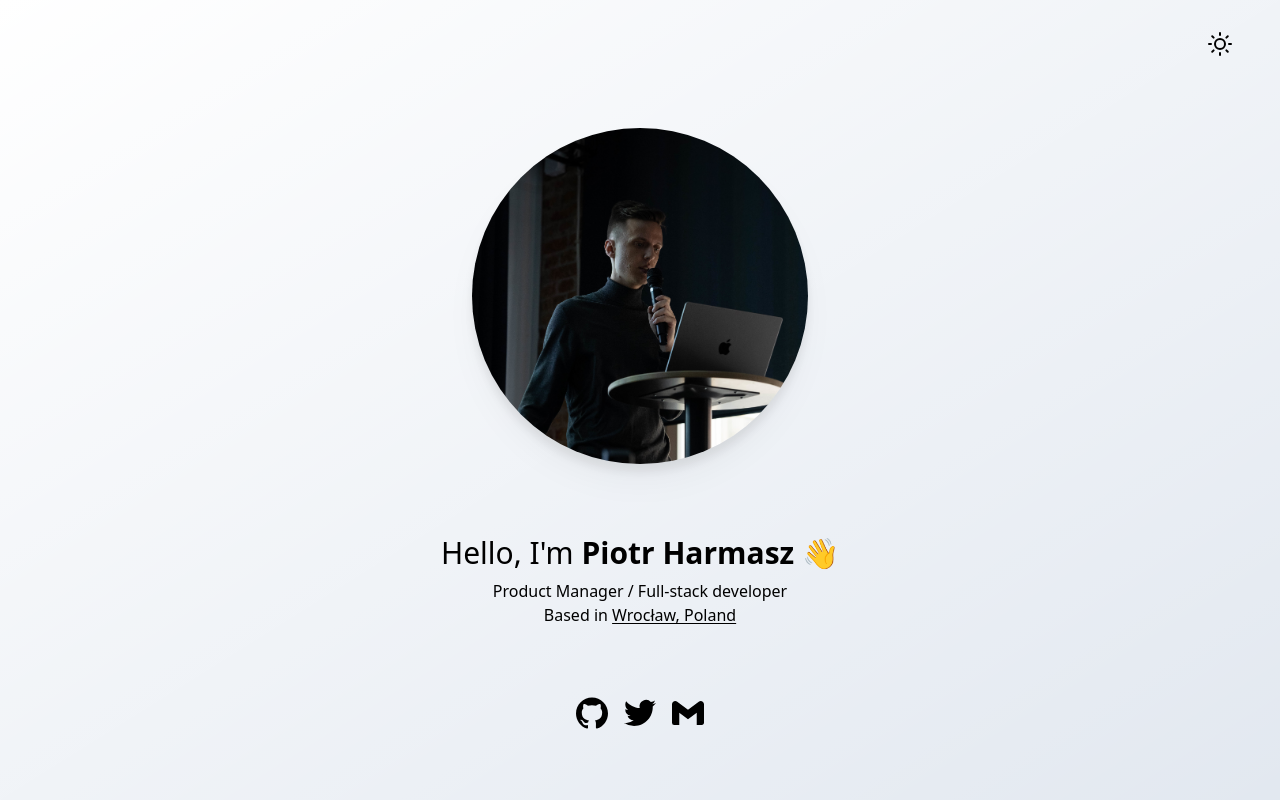
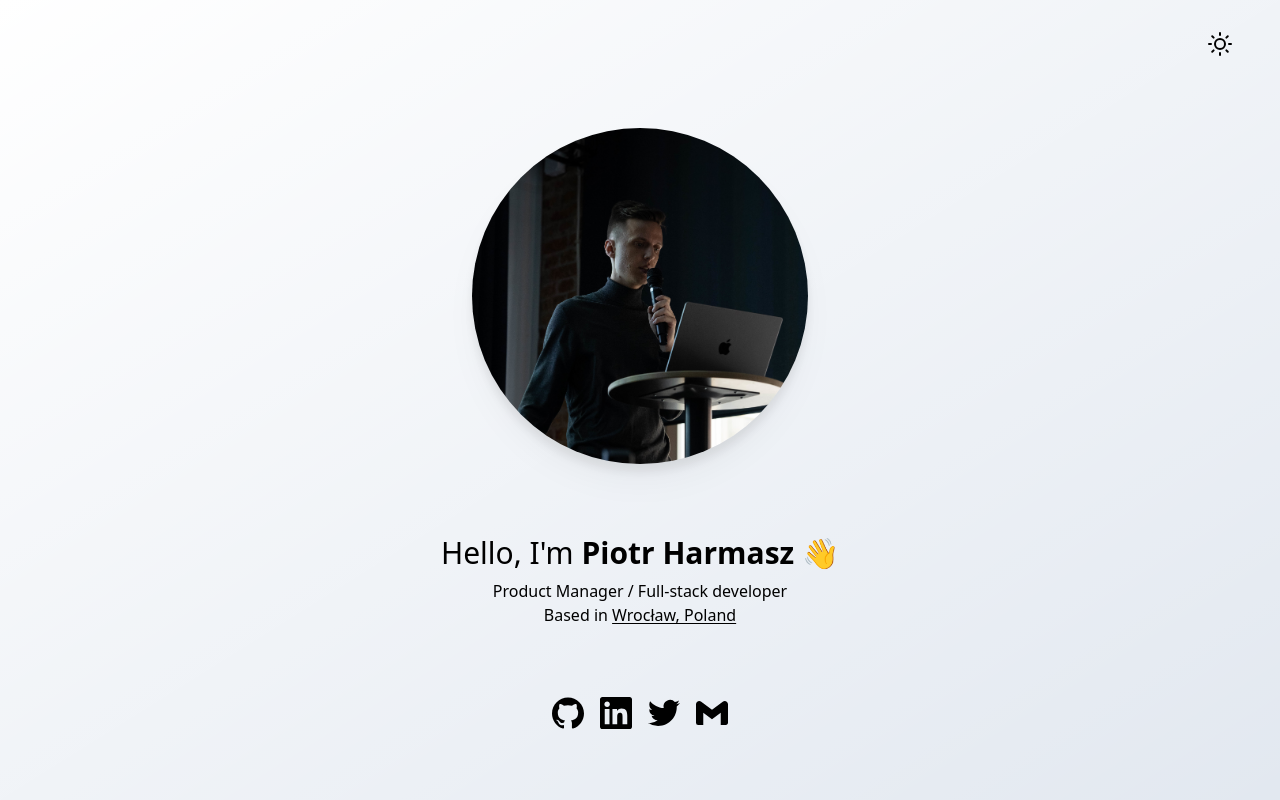
Before and after one commit to harmasz/0xf000h.dev, a Next.js app: page / in a window 1280 px wide. Built offline with nearby package versions, Linux system fonts and the light colour scheme.

Commit message:
Add LinkedIn

```diff
--- a/components/AboutMe.tsx
+++ b/components/AboutMe.tsx
@@ -1,5 +1,5 @@
 import Image from "next/image";
-import { SiGithub, SiGmail, SiTwitter } from "react-icons/si";
+import { SiGithub, SiLinkedin, SiTwitter, SiGmail } from "react-icons/si";
 
 const AboutMe = () => {
   return (
@@ -34,6 +34,15 @@ const AboutMe = () => {
             window.open("https://github.com/harmasz", "_blank")?.focus();
           }}
         />
+        <SiLinkedin
+          className="cursor-pointer"
+          size={32}
+          onClick={() => {
+            window
+              .open("https://www.linkedin.com/in/piotr-harmasz/", "_blank")
+              ?.focus();
+          }}
+        />
         <SiTwitter
           className="cursor-pointer"
           size={32}
```
